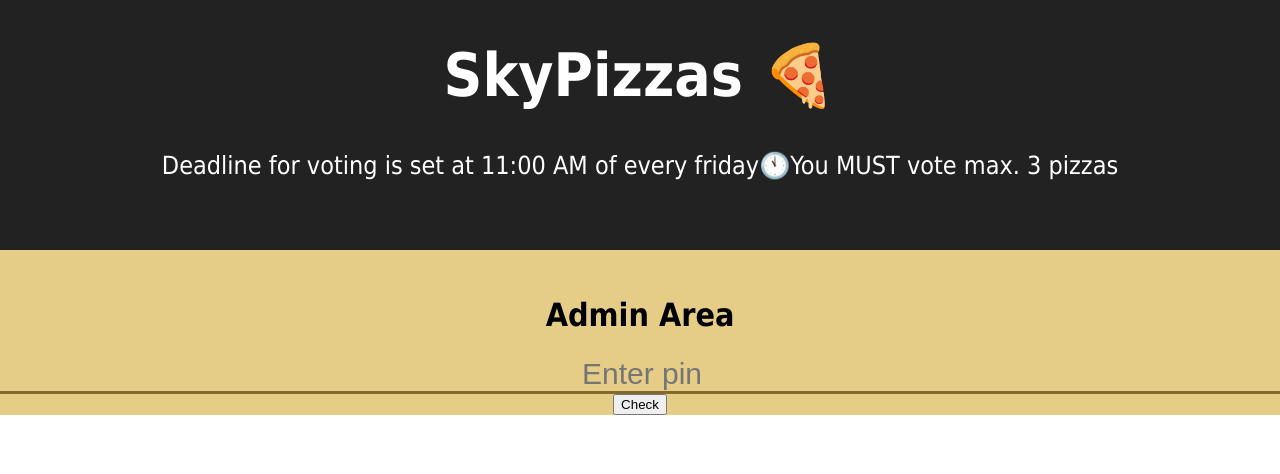
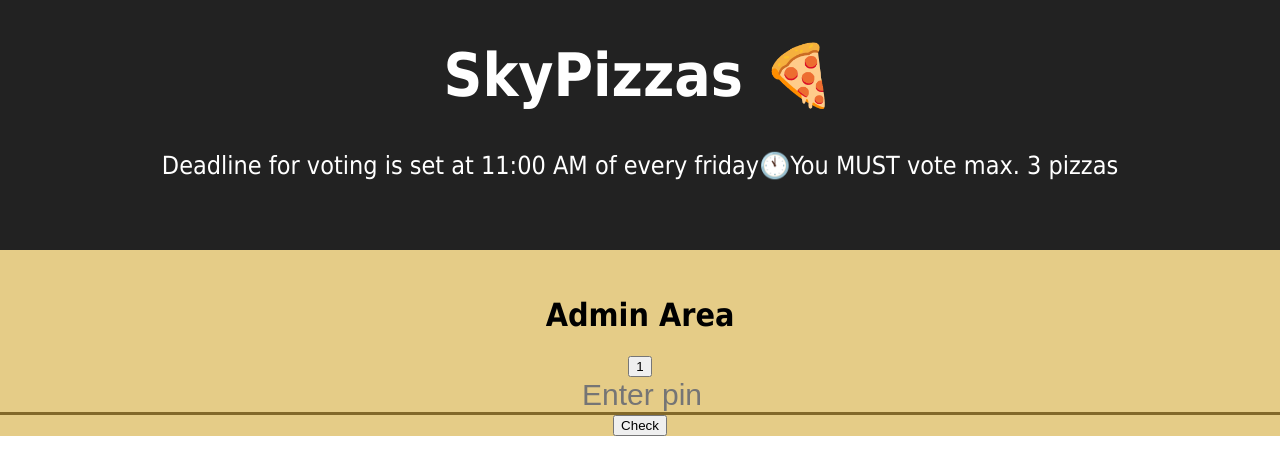
Before and after one commit to agandia9/Skypizzas, a React (Create React App) app in the folder client/: page /admin in a window 1280 px wide. Shown: the top 474 px of the page. Built offline with nearby package versions, Linux system fonts and the light colour scheme; a web font is replaced by a local one.

Commit message:
add PinPanel

```diff
--- /dev/null
+++ b/client/src/components/AdminPlace/PinPanel/PinPanel.css
@@ -0,0 +1,6 @@
+.container-pin-panel{
+    display: flex;
+}
+.container-pin-panel button{
+    border-radius: 25px;
+}
--- a/client/src/components/AdminPlace/PinPanel/index.js
+++ b/client/src/components/AdminPlace/PinPanel/index.js
@@ -1,5 +1,14 @@
 import React, {Component} from 'react'
+import './PinPanel.css'
 
 class PinPanel extends Component{
+    render(){
+        return(
+            <div className=".container-pin-panel">
+                <button>1</button>
+            </div>
+        )
+    }
+}
 
-}
+export default PinPanel
--- a/client/src/components/AdminPlace/index.js
+++ b/client/src/components/AdminPlace/index.js
@@ -1,5 +1,6 @@
 import React, { Component } from 'react';
 import swal from 'sweetalert'
+import PinPanel from './PinPanel'
 
 class AdminPlace extends Component{
     constructor(){
@@ -46,6 +47,7 @@ class AdminPlace extends Component{
         return(
             <div className="Pizzas-menu">
                 <h1>Admin Area</h1>
+                <PinPanel />
                 <input type="password" placeholder="Enter pin" onChange={this.changePin}/>
                 <button onClick={this.checkPin}>Check</button>
                 {(this.state.showPanel) ?
```
